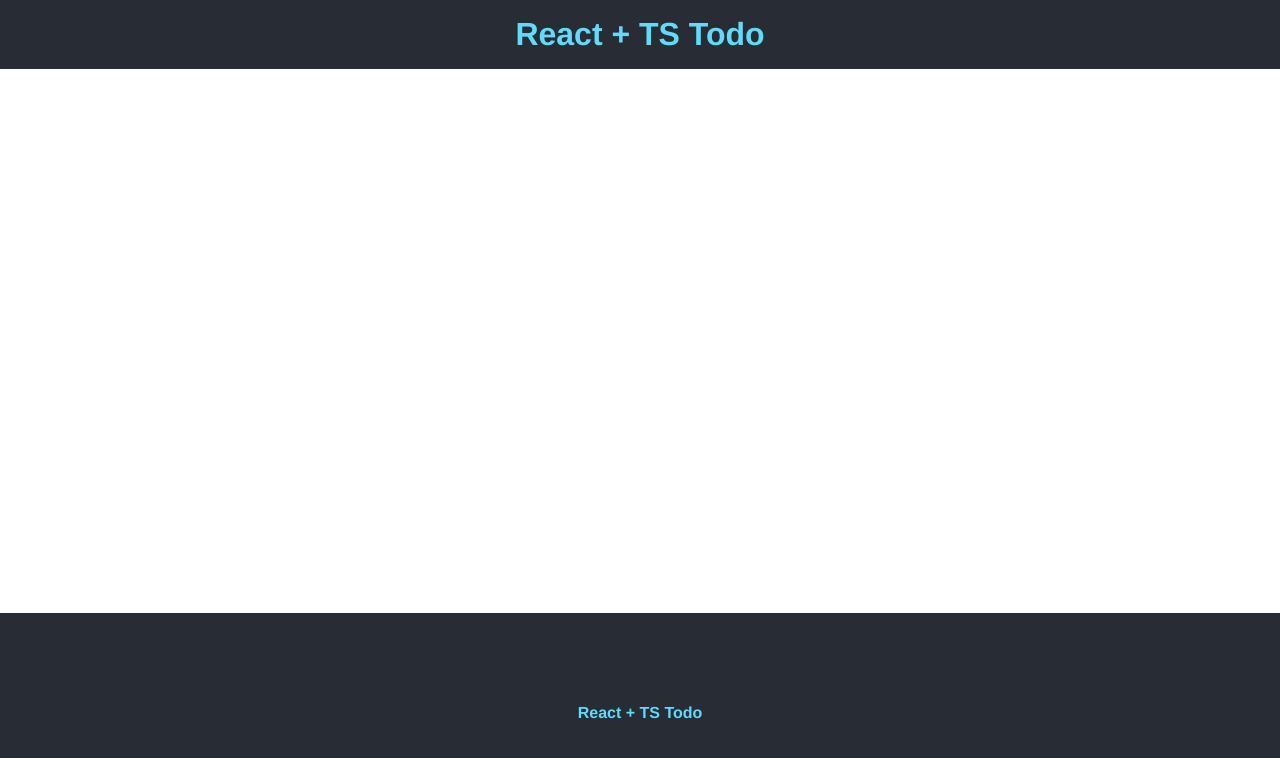
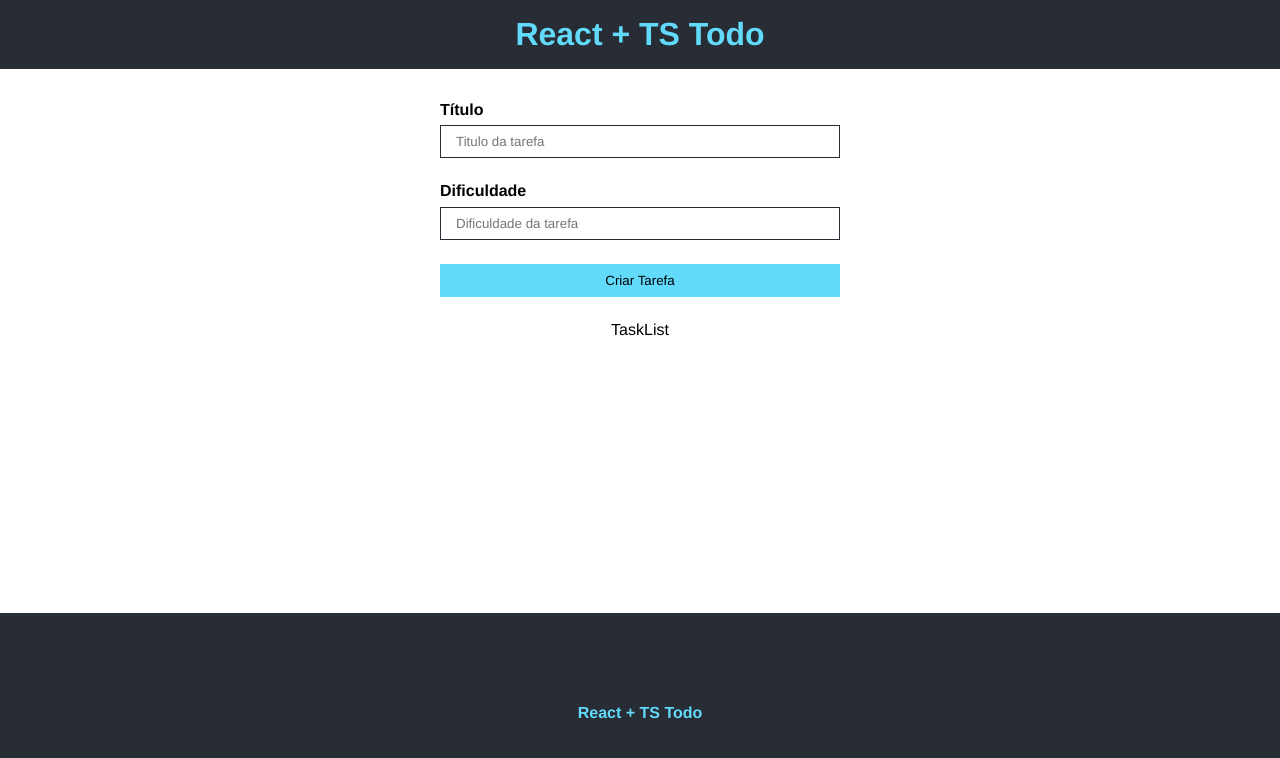
Before and after one commit to Matheus-Venancio/GerenciadorTarefas, a React (Create React App) app: page / in a window 1280 px wide. Shown: the top 758 px of the page. Built offline with nearby package versions, Linux system fonts and the light colour scheme.

Commit message:
Criação do formulario de tarefas

```diff
--- a/public/index.html
+++ b/public/index.html
@@ -12,7 +12,7 @@
     <link rel="apple-touch-icon" href="%PUBLIC_URL%/logo192.png" />
 
     <link rel="manifest" href="%PUBLIC_URL%/manifest.json" />
-
+    <link rel="stylesheet" href="https://cdn.jsdelivr.net/npm/bootstrap-icons@1.11.3/font/bootstrap-icons.min.css">
     <title>React App</title>
   </head>
   <body>
--- a/src/App.tsx
+++ b/src/App.tsx
@@ -1,12 +1,17 @@
 import React from 'react';
-import Header from './components/Header';
-import Footer from './components/Footer';
+import Header from './components/Header/Header';
+import Footer from './components/Footer/Footer';
 import styles from './App.module.css'
+import TaskForm from './components/Form/TaskForm';
+import TaskList from './components/List/TaskList';
 
 function App() {
   return <div>
     <Header />
-    <main className={styles.main}></main>
+    <main className={styles.main}>
+      <TaskForm btnText='Criar Tarefa'/>
+      <TaskList />
+    </main>
     <Footer />
   </div>
 }
--- /dev/null
+++ b/src/components/Form/TaskForm.module.css
@@ -0,0 +1,38 @@
+.form {
+  display: flex;
+  flex-direction: column;
+  max-width: 400px;
+  margin: 0 auto;
+}
+
+.form input {
+  padding: 8px 15px;
+  border-radius: 0;
+  margin-bottom: 1.5rem;
+  border-radius: 0;
+  border: 1px solid #282c34;
+}
+
+.form input[type="submit"] {
+  background-color: #61dafb;
+  border: 1px solid #61dafb;
+  color: #000;
+  transition: 0.5s;
+  cursor: pointer;
+}
+
+.form input[type="submit"]:hover {
+  background-color: #fff;
+  border-color: #282c34;
+}
+
+.input_container {
+  display: flex;
+  flex-direction: column;
+  text-align: left;
+}
+
+.input_container label {
+  font-weight: bold;
+  margin-bottom: 0.4em;
+}
--- /dev/null
+++ b/src/components/Form/TaskForm.tsx
@@ -0,0 +1,21 @@
+import React from 'react'
+import styles from './TaskForm.module.css'
+type Props = {btnText: string}
+
+function TaskForm({btnText}: Props) {
+  return (
+    <form className={styles.form}>
+        <div className={styles.input_container}>
+            <label htmlFor='title'>Título</label>
+            <input type="text" name="title" placeholder='Titulo da tarefa' />
+        </div>
+        <div className={styles.input_container}>
+            <label htmlFor='difficulty'>Dificuldade</label>
+            <input type="text" name="difficulty" placeholder='Dificuldade da tarefa' />
+        </div>
+        <input type='submit' value={btnText} />
+    </form>
+  )
+}
+
+export default TaskForm
--- /dev/null
+++ b/src/components/List/TaskList.tsx
@@ -0,0 +1,11 @@
+import React from 'react'
+
+type Props = {}
+
+const TaskList = (props: Props) => {
+  return (
+    <div>TaskList</div>
+  )
+}
+
+export default TaskList
```
Also changed, not shown: src/components/Footer/Footer.module.css (renamed from src/components/Footer.module.css), src/components/Footer/Footer.tsx (renamed from src/components/Footer.tsx), src/components/Header/Header.module.css (renamed from src/components/Header.module.css), src/components/Header/Header.tsx (renamed from src/components/Header.tsx).
